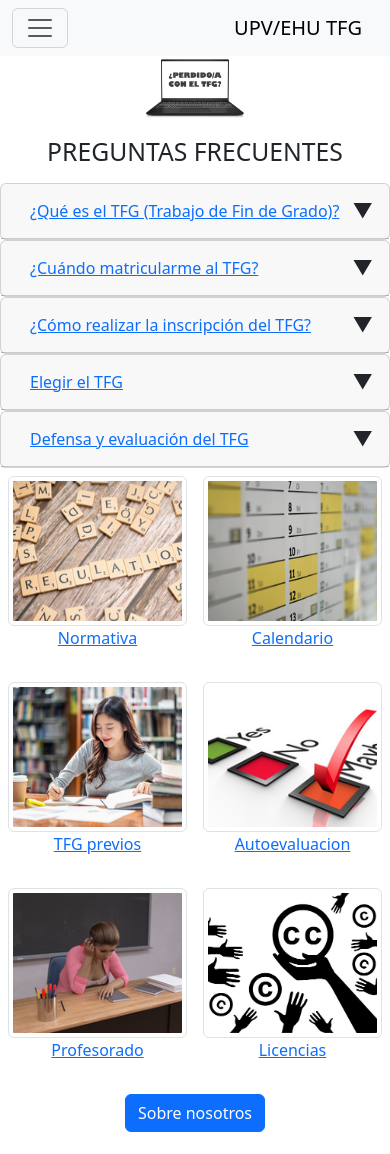
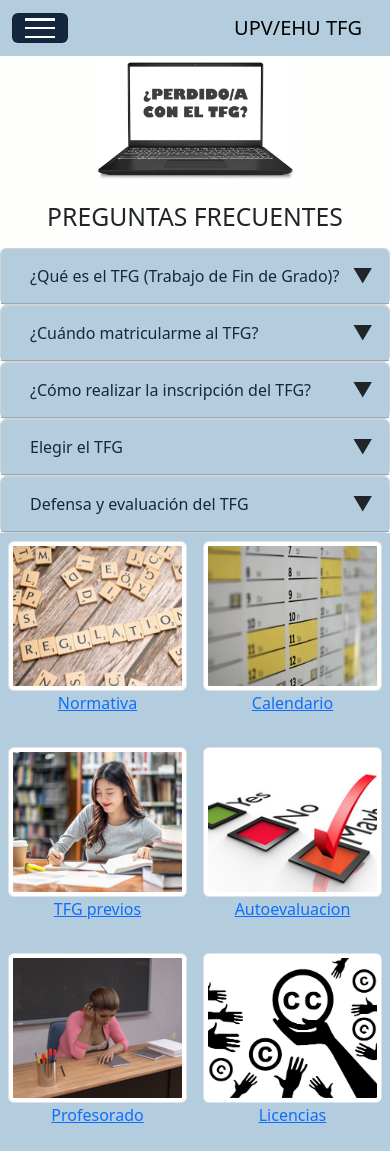
Before and after one commit to agarciacif/web_IPC, a website built with Vite: page index.html in a window 390 px wide. Shown: the top 1154 px of the page. Built offline with nearby package versions, Linux system fonts and the light colour scheme.

Commit message:
Update index.html
diseño index no terminado (falta botones de debajo de preguntas frecuentes)

```diff
--- a/index.html
+++ b/index.html
@@ -5,12 +5,17 @@
     <meta name="viewport" content="width=device-width, initial-scale=1.0">
     <title>web tfg</title>
     <link href="https://cdn.jsdelivr.net/npm/bootstrap@5.3.0/dist/css/bootstrap.min.css" rel="stylesheet">
+    <link href="style.css" rel="stylesheet">
 </head>
-<body>
-  <nav class="navbar navbar-expand-lg navbar-light bg-light">
+<body id="cuerpo">
+  <nav class="navbar navbar-expand-lg navbar-light" id="menuNav">
     <div class="container">
-      <button class="navbar-toggler" type="button" data-bs-toggle="collapse" data-bs-target="#navbarNav" aria-controls="navbarNav" aria-expanded="false" aria-label="Toggle navigation">
-        <span class="navbar-toggler-icon"></span>
+      <button class="navbar-toggler" type="button" data-bs-toggle="collapse" data-bs-target="#navbarNav" aria-controls="navbarNav" aria-expanded="false" aria-label="Toggle navigation" id="botonNav">
+        <span class="navbar-toggler-icon">
+          <span></span> <!-- Línea superior -->
+          <span></span> <!-- Línea del medio -->
+          <span></span> <!-- Línea inferior -->
+        </span>
       </button>
         <a class="navbar-brand" href="./index.html">UPV/EHU TFG</a>
         <div class="collapse navbar-collapse" id="navbarNav">
@@ -42,7 +47,7 @@
     <main>
       <header>
         <div class="d-flex justify-content-center">
-          <img src="./images/16024474562204.png" alt="" class="w-25">
+          <img src="./images/16024474562204.png" alt="" class="w-50">
         </div>
         <h2 class="m-3 text-center">PREGUNTAS FRECUENTES</h2>
       </header>
@@ -51,7 +56,7 @@
               <div class="card">
                 <div class="card-header">
                   <h5 class="mb-0 d-flex justify-content-between align-items-center">
-                    <button class="btn btn-link text-primary" data-bs-toggle="collapse" data-bs-target="#tfgInfo1" aria-expanded="false" aria-controls="tfgInfo">
+                    <button class="btn btn-link" data-bs-toggle="collapse" data-bs-target="#tfgInfo1" aria-expanded="false" aria-controls="tfgInfo">
                       ¿Qué es el TFG (Trabajo de Fin de Grado)?
                     </button>
                     <span class="dropdown-arrow">&#9660;</span>
@@ -94,7 +99,7 @@
               <div class="card">
                 <div class="card-header">
                 <h5 class="mb-0 d-flex justify-content-between align-items-center">
-                  <button class="btn btn-link text-primary" data-bs-toggle="collapse" data-bs-target="#tfgInfo2" aria-expanded="false" aria-controls="tfgInfo">
+                  <button class="btn btn-link" data-bs-toggle="collapse" data-bs-target="#tfgInfo2" aria-expanded="false" aria-controls="tfgInfo">
                     ¿Cuándo matricularme al TFG?
                   </button>
                   <span class="dropdown-arrow">&#9660;</span>
@@ -131,7 +136,7 @@
               <div class="card">
                 <div class="card-header">
                 <h5 class="mb-0 d-flex justify-content-between align-items-center">
-                  <button class="btn btn-link text-primary" data-bs-toggle="collapse" data-bs-target="#tfgInfo3" aria-expanded="false" aria-controls="tfgInfo">
+                  <button class="btn btn-link" data-bs-toggle="collapse" data-bs-target="#tfgInfo3" aria-expanded="false" aria-controls="tfgInfo">
                     ¿Cómo realizar la inscripción del TFG?
                   </button>
                   <span class="dropdown-arrow">&#9660;</span>
@@ -169,7 +174,7 @@
               <div class="card">
                 <div class="card-header">
                 <h5 class="mb-0 d-flex justify-content-between align-items-center">
-                  <button class="btn btn-link text-primary" data-bs-toggle="collapse" data-bs-target="#tfgInfo4" aria-expanded="false" aria-controls="tfgInfo">
+                  <button class="btn btn-link" data-bs-toggle="collapse" data-bs-target="#tfgInfo4" aria-expanded="false" aria-controls="tfgInfo">
                     Elegir el TFG
                   </button>
                   <span class="dropdown-arrow">&#9660;</span>
@@ -241,7 +246,7 @@
               <div class="card">
                 <div class="card-header">
                   <h5 class="mb-0 d-flex justify-content-between align-items-center">
-                    <button class="btn btn-link text-primary" data-bs-toggle="collapse" data-bs-target="#tfgInfo5" aria-expanded="false" aria-controls="tfgInfo">
+                    <button class="btn btn-link" data-bs-toggle="collapse" data-bs-target="#tfgInfo5" aria-expanded="false" aria-controls="tfgInfo">
                       Defensa y evaluación del TFG
                     </button>
                     <span class="dropdown-arrow">&#9660;</span>
@@ -282,27 +287,27 @@
         </div>
         <div class="container text-center">
           <div class="row">
-              <a href="./normativa.html" class="col-6 p-2">
+              <a href="./normativa.html" class="col-6 p-2" id="cuadNorm">
                   <img src="./images/Normativa.png" alt="Normativa" class="img-thumbnail w-100" style="height: 150px; object-fit: cover;">
                   <p>Normativa</p>
               </a>
-              <a href="./manualDeGestionYCalendario.html" class="col-6 p-2">
+              <a href="./manualDeGestionYCalendario.html" class="col-6 p-2" id="cuadCal">
                   <img src="./images/calendario-inicio.png" alt="Calendario" class="img-thumbnail w-100" style="height: 150px; object-fit: cover;">
                   <p>Calendario</p>
               </a>
-              <a href="./tfgPrevios.html" class="col-6 p-2">
+              <a href="./tfgPrevios.html" class="col-6 p-2" id="cuadTFG">
                   <img src="./images/TFGPrevios.png" alt="TFG previos" class="img-thumbnail w-100" style="height: 150px; object-fit: cover;">
                   <p>TFG previos</p>
               </a>
-              <a href="https://docs.google.com/forms/d/e/1FAIpQLSc7Mi-WXOSkq2bSxk-MVWHYxvjvXjiEONIyyOaY1esMapRnIw/viewform" class="col-6 p-2">
+              <a href="https://docs.google.com/forms/d/e/1FAIpQLSc7Mi-WXOSkq2bSxk-MVWHYxvjvXjiEONIyyOaY1esMapRnIw/viewform" class="col-6 p-2" id="cuadAuto">
                   <img src="./images/Quiz.png" alt="Autoevaluacion" class="img-thumbnail w-100" style="height: 150px; object-fit: cover;">
                   <p>Autoevaluacion</p>
               </a>
-              <a href="./profesorado.html" class="col-6 p-2">
+              <a href="./profesorado.html" class="col-6 p-2" id="cuadProfes">
                   <img src="./images/Tutores.png" alt="Profesorado" class="img-thumbnail w-100" style="height: 150px; object-fit: cover;">
                   <p>Profesorado</p>
               </a>
-              <a href="./licencias.html" class="col-6 p-2">
+              <a href="./licencias.html" class="col-6 p-2" id="cuadLic">
                   <img src="./images/licencias.jpg" alt="Sobre nosotros" class="img-thumbnail w-100" style="height: 150px; object-fit: cover;">
                   <p>Licencias</p>
               </a>
@@ -310,7 +315,7 @@
       </div>
     </main>
     <footer class="d-flex justify-content-center m-2">
-      <a href="sobreNosotros.html"><button class="btn btn-primary">Sobre nosotros</button></a>
+      <a href="sobreNosotros.html"><button class="btn btn-primary" id="botonSN">Sobre nosotros</button></a>
     </footer>
 </body>
 <link href="https://cdn.jsdelivr.net/npm/bootstrap@5.3.3/dist/css/bootstrap.min.css" rel="stylesheet" integrity="sha384-QWTKZyjpPEjISv5WaRU9OFeRpok6YctnYmDr5pNlyT2bRjXh0JMhjY6hW+ALEwIH" crossorigin="anonymous">
```
